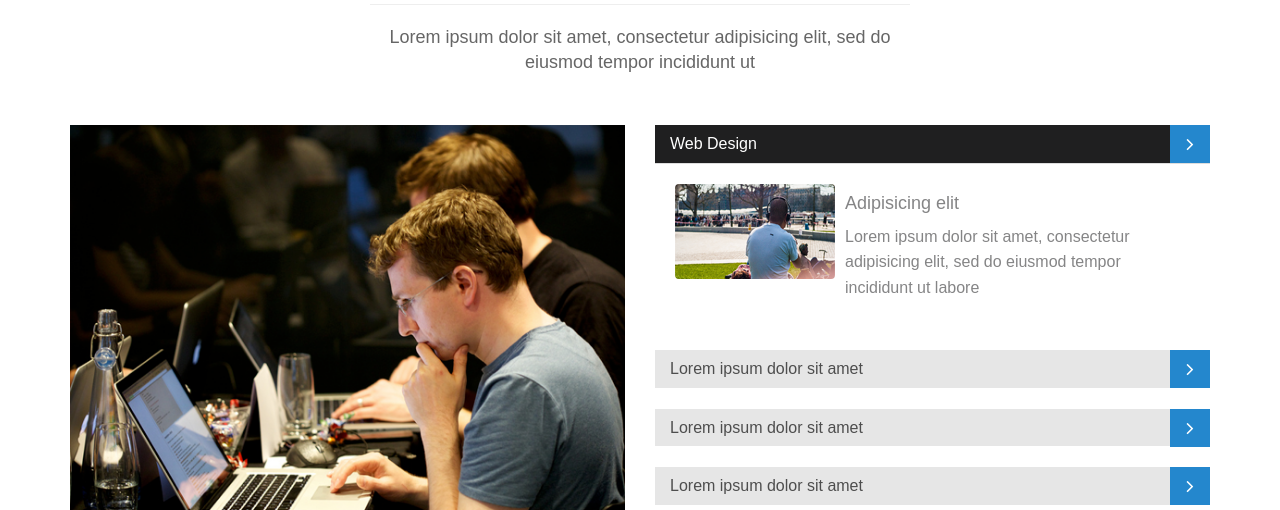
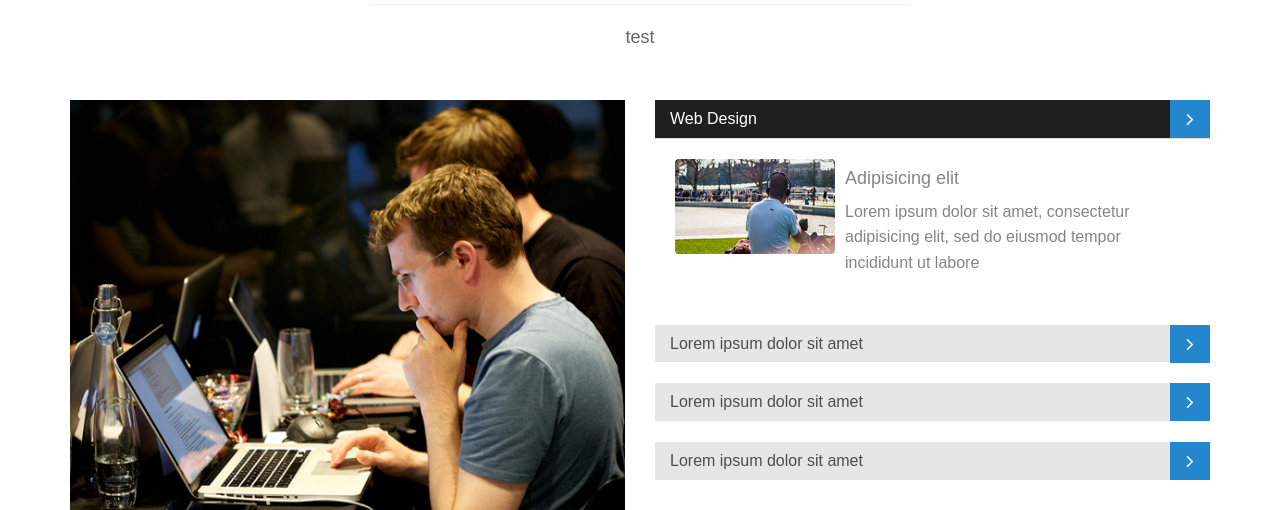
Before and after one commit to tk7625/tk7625.github.io, a plain HTML site: page index.html in a window 1280 px wide. Shown: the part 590-1100 px from the top of the page. Drawn offline with Linux system fonts and the light colour scheme; a web font is replaced by a local one.

Commit message:
made first change to website

```diff
--- a/index.html
+++ b/index.html
@@ -96,7 +96,7 @@
         <div class="col-md-6 col-md-offset-3">
           <h2>About Us</h2>
           <hr>
-          <p class="lead">Lorem ipsum dolor sit amet, consectetur adipisicing elit, sed do eiusmod tempor incididunt ut</p>
+          <p class="lead">test</p>
         </div>
       </div>
     </div>
```
Also changed, not shown: 1 other file.
